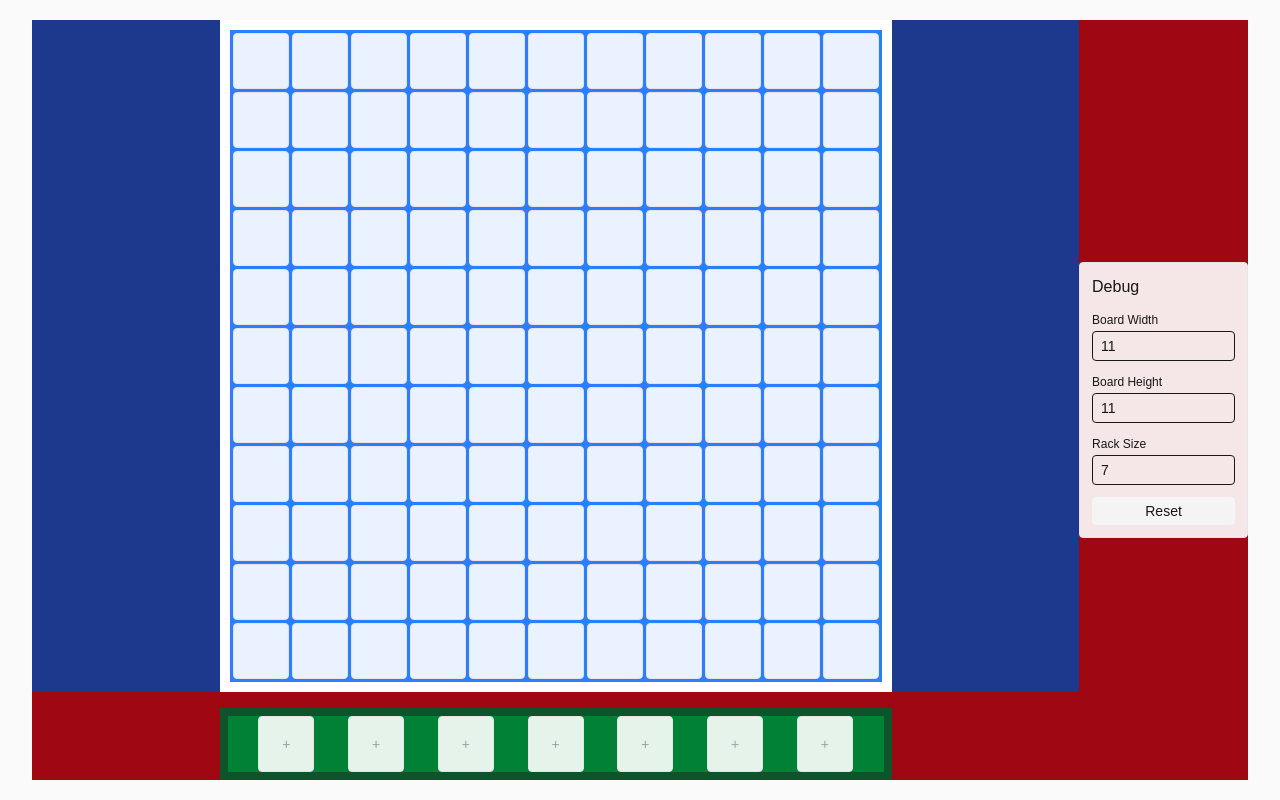
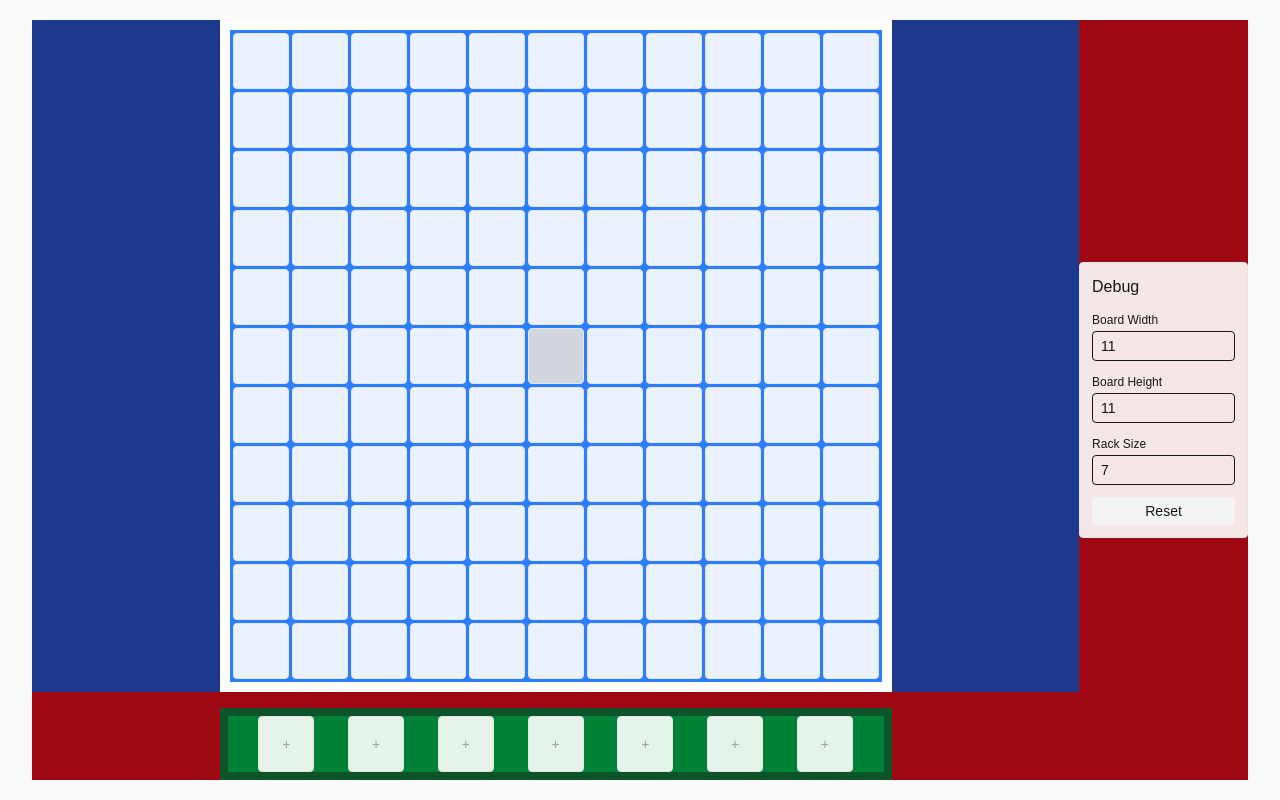
Before and after one commit to atyrode/pad, a Next.js app: page / in a window 1280 px wide. Built offline with nearby package versions, Linux system fonts and the light colour scheme.

Commit message:
feat: enhance BoardCell component to highlight center cell and update Debug component to enforce odd dimensions for board size

```diff
--- a/src/components/Board.tsx
+++ b/src/components/Board.tsx
@@ -50,7 +50,12 @@ export default function Board() {
           style={gridStyle}
         >
           {state.board.map((cell) => (
-              <BoardCell key={cell.index} cell={cell} />
+              <BoardCell
+                key={cell.index}
+                cell={cell}
+                boardWidth={state.boardWidth}
+                boardHeight={state.boardHeight}
+              />
           ))}
         </div>
       </div>
--- a/src/components/BoardCell.tsx
+++ b/src/components/BoardCell.tsx
@@ -4,16 +4,31 @@ import TileView from "./Tile";
 
 export default function BoardCell({
     cell,
+    boardWidth,
+    boardHeight,
 }: {
   cell: BoardCell;
+  boardWidth: number;
+  boardHeight: number;
 }) {
+  // Calculate if this is the center cell
+  const centerX = Math.floor(boardWidth / 2);
+  const centerY = Math.floor(boardHeight / 2);
+  const cellX = cell.index % boardWidth;
+  const cellY = Math.floor(cell.index / boardWidth);
+  const isCenter = cellX === centerX && cellY === centerY;
+
   return (
     <div
       tabIndex={-1}
       onPointerDown={(e) => e.preventDefault()}
       onFocus={(e) => (e.currentTarget as HTMLElement).blur()}
       onDragStart={(e) => e.preventDefault()}
-      className="select-none caret-transparent bg-white/90 dark:bg-zinc-900 border border-zinc-200 dark:border-zinc-700 rounded-sm outline-none aspect-square flex items-center justify-center"
+      className={`select-none caret-transparent border border-zinc-200 dark:border-zinc-700 rounded-sm outline-none aspect-square flex items-center justify-center ${
+        isCenter
+          ? "bg-gray-300 dark:bg-gray-600"
+          : "bg-white/90 dark:bg-zinc-900"
+      }`}
     >
       {cell.tile ? <TileView cell={cell} /> : null}
     </div>
--- a/src/components/Debug.tsx
+++ b/src/components/Debug.tsx
@@ -5,8 +5,32 @@ export default function Debug() {
   const { state, dispatch } = useGame();
 
   const setDims = (w: number, h: number) => {
-    const width = Math.max(1, Math.min(50, Math.floor(w || 0)));
-    const height = Math.max(1, Math.min(50, Math.floor(h || 0)));
+    // Force odd numbers by rounding to nearest odd
+    let width = Math.max(1, Math.min(50, Math.floor(w || 0)));
+    let height = Math.max(1, Math.min(50, Math.floor(h || 0)));
+
+    // Round to nearest odd number based on current state
+    if (width % 2 === 0) {
+      // If even, choose direction based on current state
+      if (width > state.boardWidth) {
+        // Going up - round up to next odd
+        width = Math.min(50, width + 1);
+      } else {
+        // Going down - round down to previous odd
+        width = Math.max(1, width - 1);
+      }
+    }
+    if (height % 2 === 0) {
+      // If even, choose direction based on current state
+      if (height > state.boardHeight) {
+        // Going up - round up to next odd
+        height = Math.min(50, height + 1);
+      } else {
+        // Going down - round down to previous odd
+        height = Math.max(1, height - 1);
+      }
+    }
+
     dispatch({ type: "SET_BOARD_DIMS", width, height });
   };
 
```
